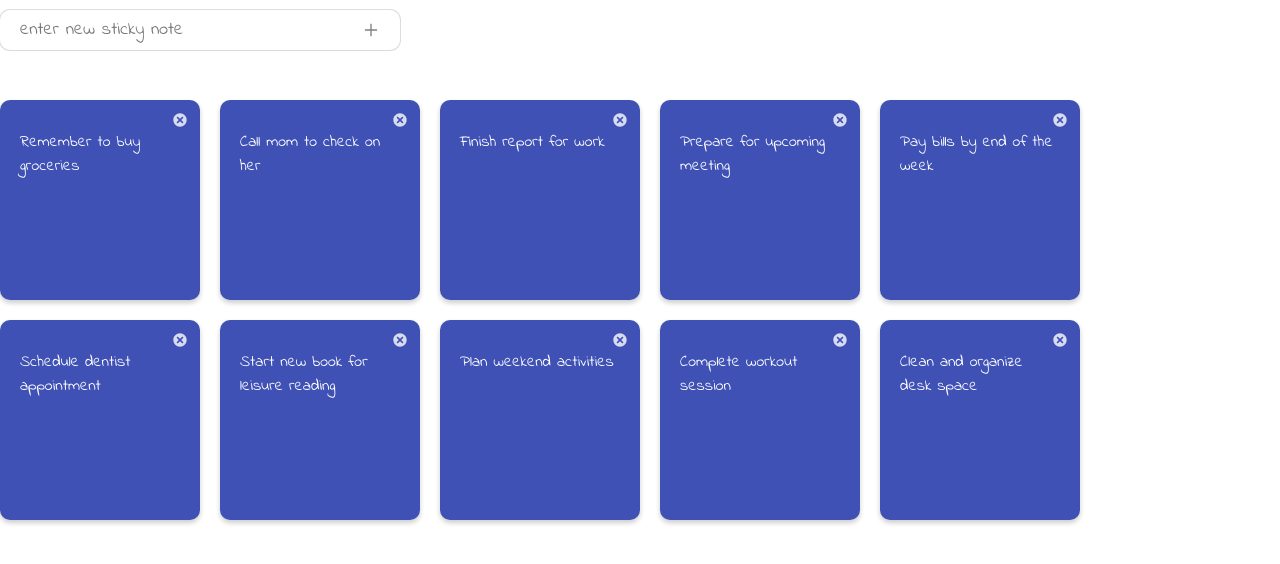
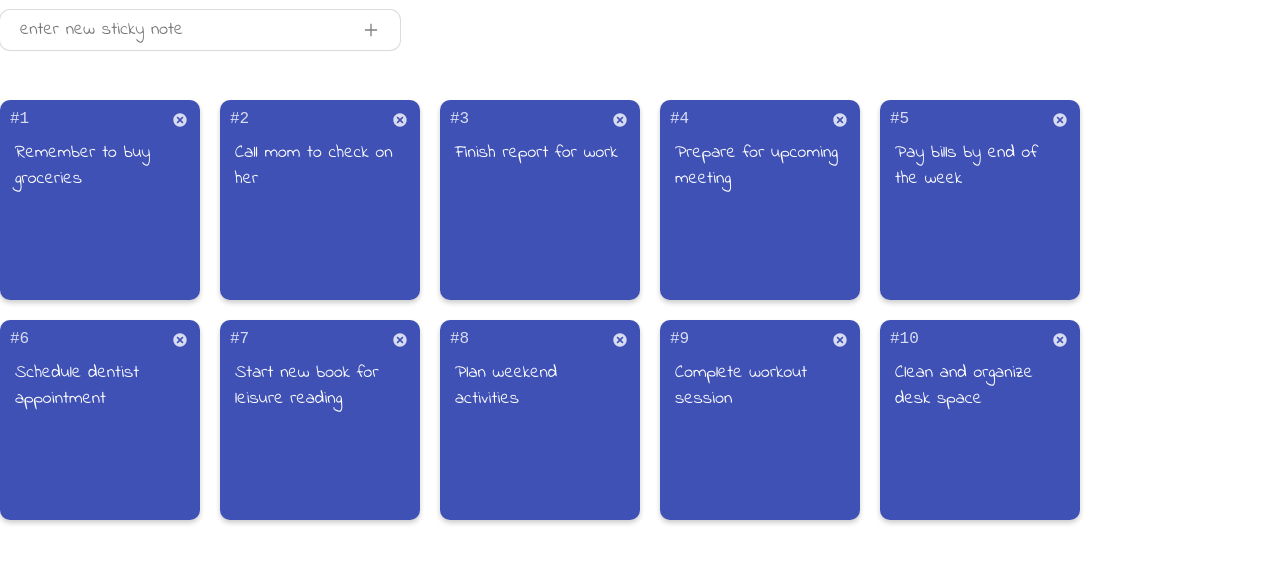
Before and after one commit to Mahdi-Hazrati/sticky-notes, a React (Create React App) app: page / in a window 1280 px wide. Shown: the top 564 px of the page. Built offline with nearby package versions, Linux system fonts and the light colour scheme.

Commit message:
handle note remove

```diff
--- a/src/App/App.jsx
+++ b/src/App/App.jsx
@@ -46,9 +46,21 @@ function App() {
       setInputValue("")
     }
   }
+  function removeNote(noteID) {
+    let userConfirmResult = window.confirm("Do You Want to Remove This Note? \t" + noteID)
+    if (userConfirmResult) {
+      let filteredNotes = notes.filter((note) => {
+        return note.id !== noteID
+      })
+
+      setNotes(filteredNotes)
+    }else{
+      console.log("user cancel note remove proccess! \t", noteID)
+    }
+  }
 
   return (
-    <div className="app container">
+    <div className="app container-fluid">
 
       {/* input */}
       <Input
@@ -59,8 +71,14 @@ function App() {
       {/* note list */}
       <div className="notes-container">
         {notes.map((note) => (
-          <Note key={note.id} id={note.id} value={note.value} color={note.color} backgroundColor={note.backgroundColor} />
-
+          <Note
+            key={note.id}
+            id={note.id}
+            value={note.value}
+            color={note.color}
+            backgroundColor={note.backgroundColor}
+            handleRemove={removeNote}
+          />
         ))}
       </div>
     </div>
--- a/src/Components/Note/Note.css
+++ b/src/Components/Note/Note.css
@@ -4,8 +4,7 @@
     background-color: #fff;
     box-shadow: rgba(100, 100, 111, 0.2) 0px 7px 29px 0px;
     border-radius: 10px;
-    padding: 30px 20px;
-    font-size: 16px;
+    padding: 30px 15px;
     position: relative;
     box-shadow: 0px 3px 5px rgba(0, 0, 0, 0.2);
     overflow: hidden;
@@ -20,7 +19,12 @@
     box-shadow: 0px 5px 10px rgba(0, 0, 0, 0.3)
 }
 .note > p{
-    color: white;
+    color: unset;
+    width: 100%;
+    height: max-content;
+    font-size: 18px;
+    margin-top: 10px;
+
 }
 .note > .icon{
     position: absolute;
@@ -39,3 +43,19 @@
     opacity: 1;
 
 }
+.note > .index{
+    position: absolute;
+    left: 0;
+    top: 0;
+    color: unset;
+    cursor: pointer;
+    width: 20px;
+    height: 20px;
+    margin: 10px;
+    transition: 0.1s;
+    opacity: 0.8;
+    font-family: monospace;
+    font-size: 16px;
+
+
+}
--- a/src/Components/Note/Note.jsx
+++ b/src/Components/Note/Note.jsx
@@ -2,11 +2,16 @@ import React from 'react'
 import { TiDelete } from "react-icons/ti"
 import "./Note.css"
 
-function Note({ id, value, color, backgroundColor }) {
+function Note({ id, value, color, backgroundColor, handleRemove }) {
   return (
     <div className='note' style={{ backgroundColor: backgroundColor, color: color }}>
-      <TiDelete className='icon' style={{color:color}} />
-      <p>{value}</p>
+      <span style={{ color: color }} className="index">#{id}</span>
+      <TiDelete
+        className='icon'
+        style={{ color: color }}
+        onClick={() => handleRemove(id)}
+      />
+      <p style={{ color: color }}>{value}</p>
     </div>
   )
 }
```
